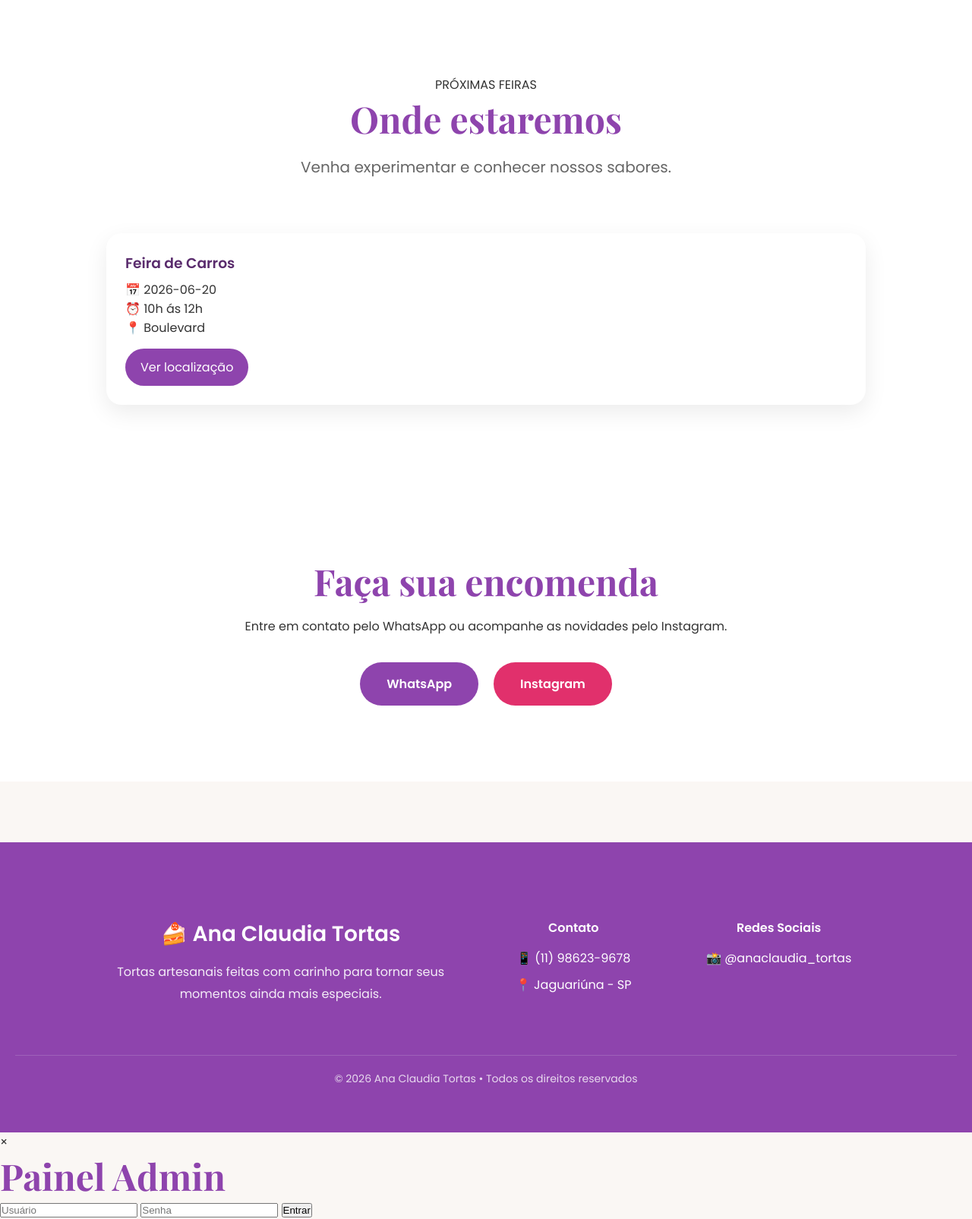
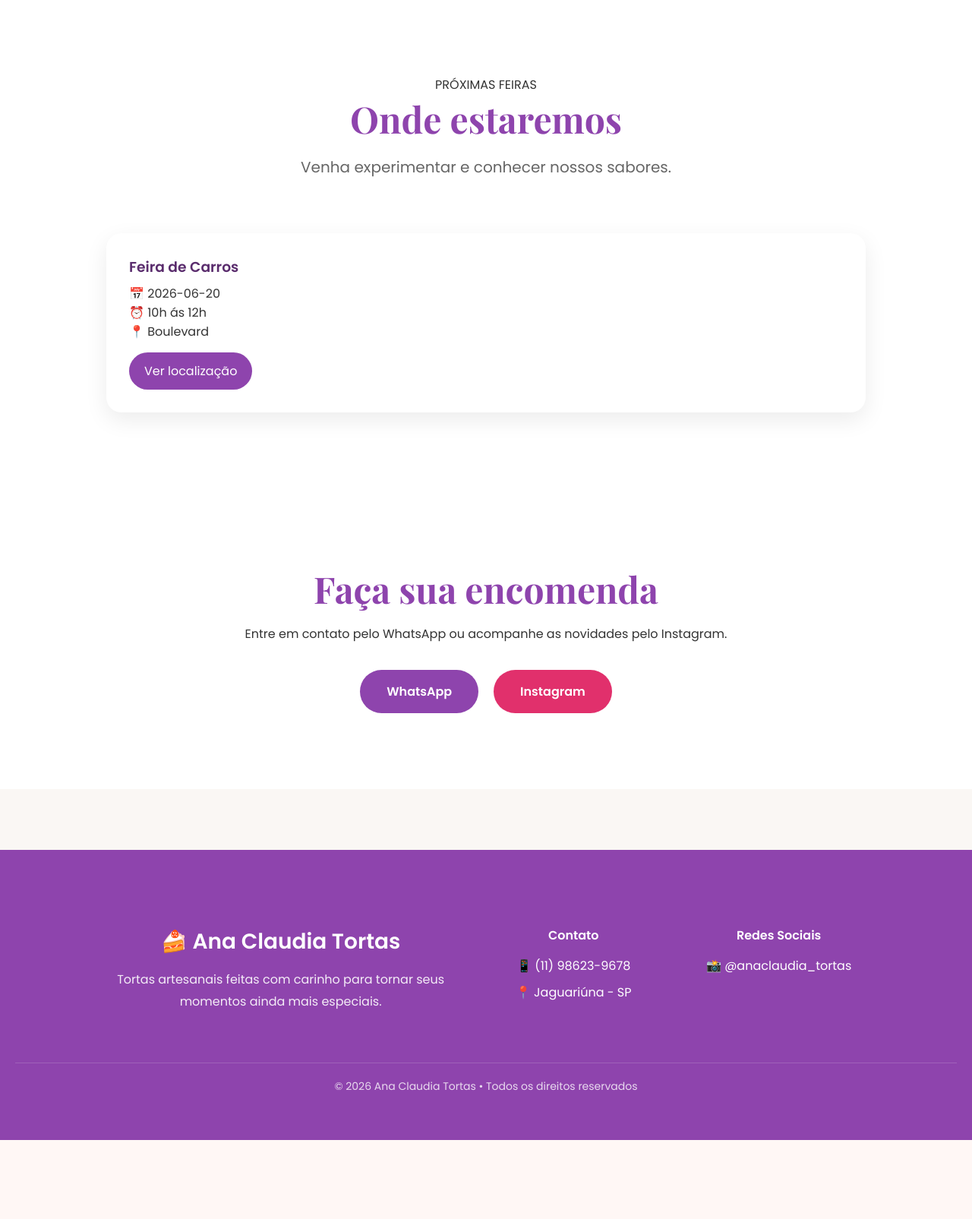
Before and after one commit to laviniasa/Ana_tortas, a Flask app: page / in a window 1280 px wide. Shown: the part 3268-4873 px from the top of the page at 76% size. After the commit the page ends 4769 px from the top, so only its background shows below. Run offline with Flask 3, Linux system fonts and the light colour scheme; data comes from the database, SQL or seed files in the repository.

Commit message:
Update style.css

```diff
--- a/static/style.css
+++ b/static/style.css
@@ -376,9 +376,9 @@ footer{
 .evento-card{
     background:white;
     border-radius:20px;
-    padding:25px;
+    padding:30px;
     display:flex;
-    gap:25px;
+    gap:30px;
     align-items:center;
     box-shadow:0 10px 30px rgba(0,0,0,.08);
 }
@@ -467,3 +467,70 @@ footer{
 .admin-btn:hover{
     transform:scale(1.1);
 }
+
+
+.modal{
+    display:none;
+    position:fixed;
+    inset:0;
+    background:rgba(0,0,0,.5);
+    justify-content:center;
+    align-items:center;
+    z-index:9999;
+}
+
+.modal-content{
+    background:white;
+    width:420px;
+    max-width:90%;
+    padding:30px;
+    border-radius:20px;
+    display:flex;
+    flex-direction:column;
+    gap:15px;
+    position:relative;
+}
+
+.modal-content h2{
+    font-size: 2.5rem;
+    line-height: 1.1;
+    margin-bottom: 10px;
+    text-align: center;
+    color: #8e44ad;
+}
+.modal-content input{
+    padding:12px;
+    border:1px solid #ddd;
+    border-radius:10px;
+}
+
+.modal-content button{
+    background:#8e44ad;
+    color:white;
+    border:none;
+    padding:12px;
+    border-radius:10px;
+    cursor:pointer;
+}
+
+.fechar{
+    position:absolute;
+    top:10px;
+    right:15px;
+    font-size:24px;
+    cursor:pointer;
+}
+
+.subtitulo-modal{
+    text-align:center;
+    color:#777;
+    margin-top:-10px;
+    margin-bottom:15px;
+}
+
+.foto-evento{
+    width:180px;
+    height:180px;
+    object-fit:cover;
+    border-radius:18px;
+}
```
